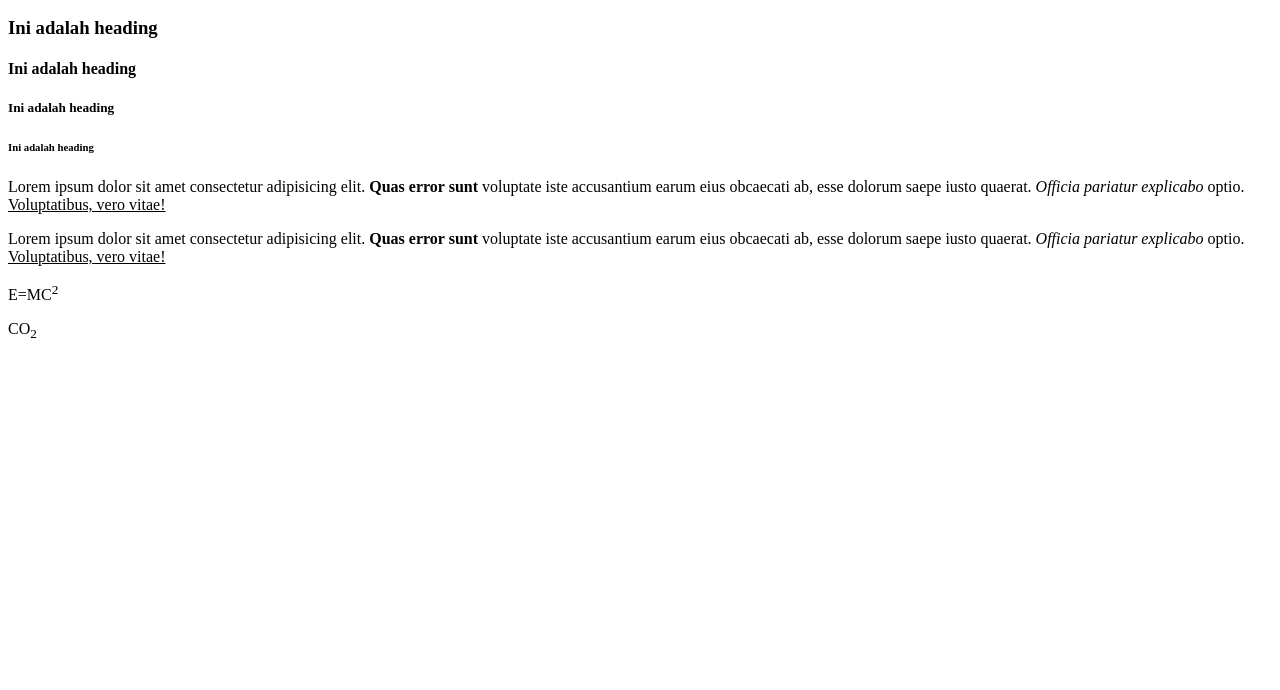
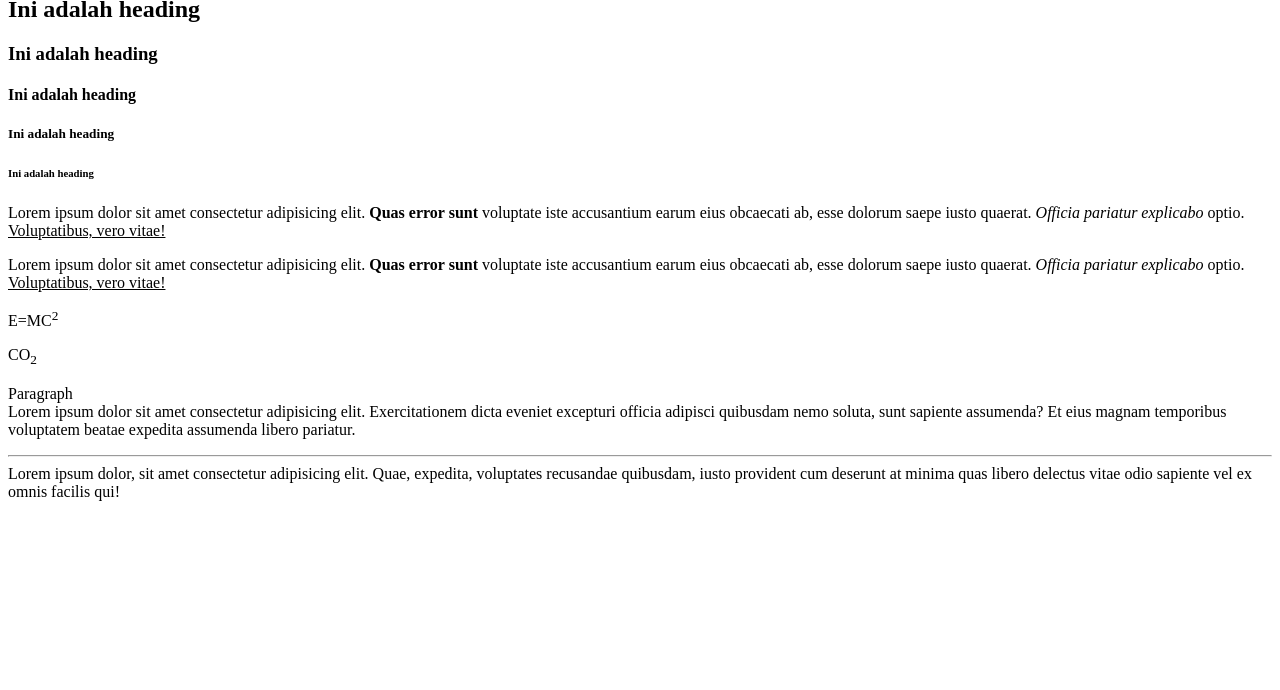
Before and after one commit to iqbalhadiwibowo/test-html, a plain HTML site: page index.html in a window 1280 px wide. Shown: the part 110-800 px from the top of the page. Drawn offline with Linux system fonts and the light colour scheme.

Commit message:
Line Breaks dan Horizontal Rules

```diff
--- a/index.html
+++ b/index.html
@@ -5,7 +5,7 @@
     <meta name="viewport" content="width=device-width, initial-scale=1.0">
     <title>Hello World!</title>
 </head>
-<body>
+<>
     <!-- Heading -->
     <h1>Ini adalah heading</h1>
     <h2>Ini adalah heading</h2>
@@ -34,5 +34,14 @@
       <p>
         CO<sub>2</sub>
       </p>
+
+      <!-- Line Breaks -->
+      <p>
+        Paragraph <br> Lorem ipsum dolor sit amet consectetur adipisicing elit. Exercitationem dicta eveniet excepturi officia adipisci quibusdam nemo soluta, sunt sapiente assumenda? Et eius magnam temporibus voluptatem beatae expedita assumenda libero pariatur.
+        <hr/>
+        Lorem ipsum dolor, sit amet consectetur adipisicing elit. Quae, expedita, voluptates recusandae quibusdam, iusto provident cum deserunt at minima quas libero delectus vitae odio sapiente vel ex omnis facilis qui!
+      </p>
+      <!-- Horizontal Rules -->
+    </hr>
 </body>
 </html>
```
